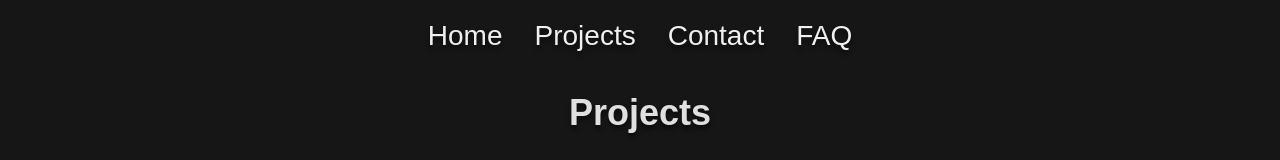
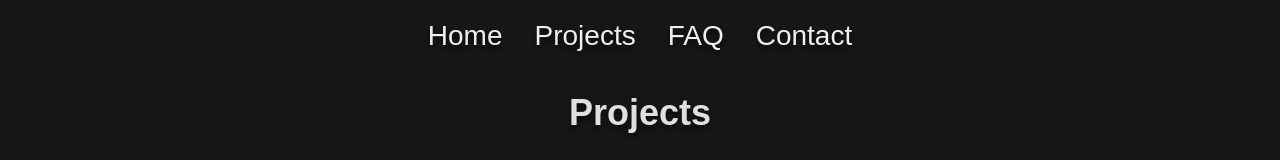
Before and after one commit to kEllieGit/kEllieGit.github.io, a React app: page /#/projects in a window 1280 px wide. Shown: the top 160 px of the page. Built offline with nearby package versions, Linux system fonts and the light colour scheme; no server answers.

Commit message:
Move Contact to the very end of the navbar

```diff
--- a/src/components/Navbar.tsx
+++ b/src/components/Navbar.tsx
@@ -18,18 +18,18 @@ const Navbar: React.FC = () => {
             <Link to="/projects">Projects</Link>
           </li>
           <li>
-            <Link to="/contact">Contact</Link>
+            <Link to="/faq">FAQ</Link>
           </li>
           <li>
-            <Link to="/faq">FAQ</Link>
+            <Link to="/contact">Contact</Link>
           </li>
         </ul>
       </nav>
       <Routes>
         <Route path="/" element={<Home />} />
         <Route path="/projects" element={<Projects />} />
+        <Route path="/faq" element={<FAQ />} />
         <Route path="/contact" element={<Contact />} />
-        <Route path="/faq" element={<FAQ />} />
         <Route path="*" element={<NotFound />} />
       </Routes>
     </Router>
```
